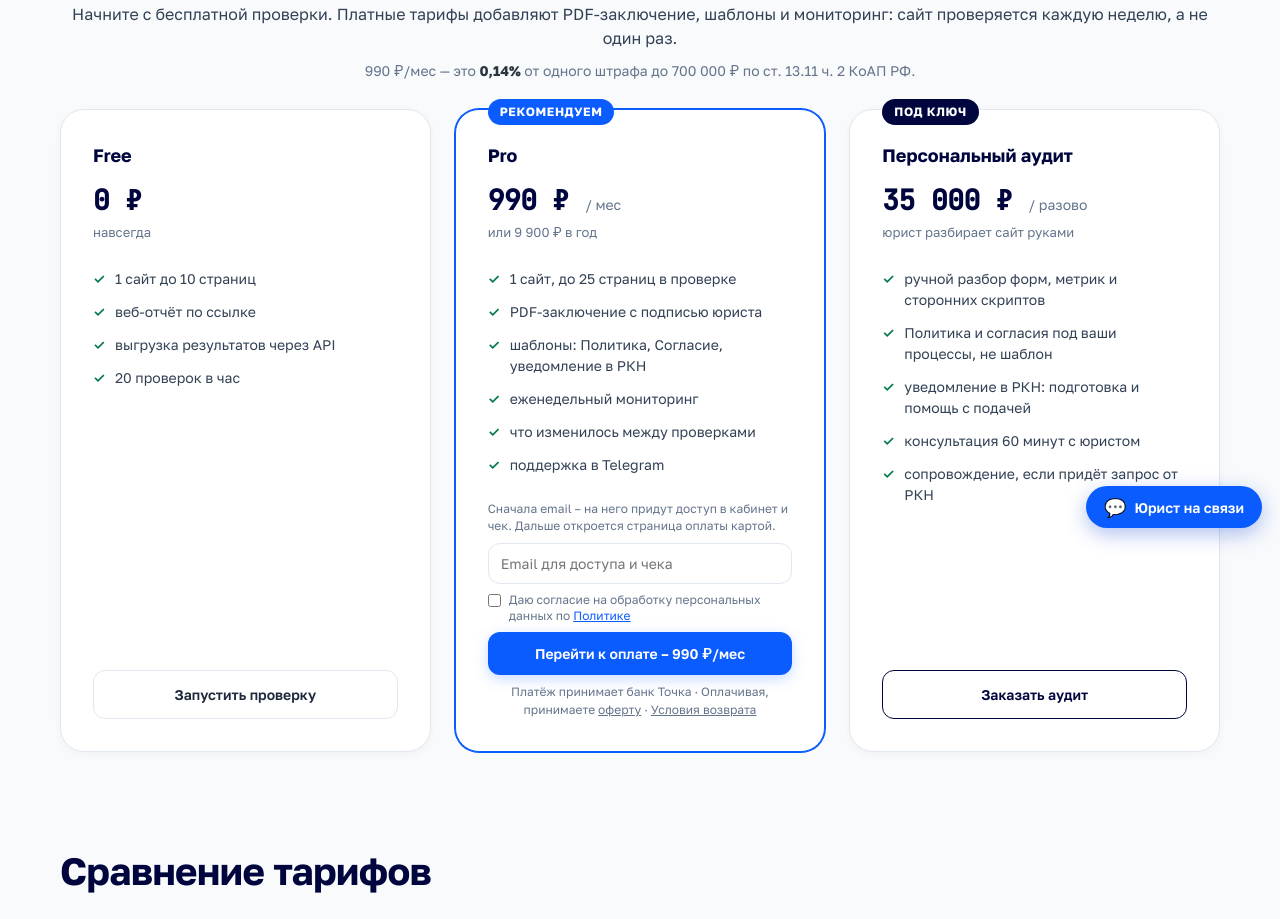
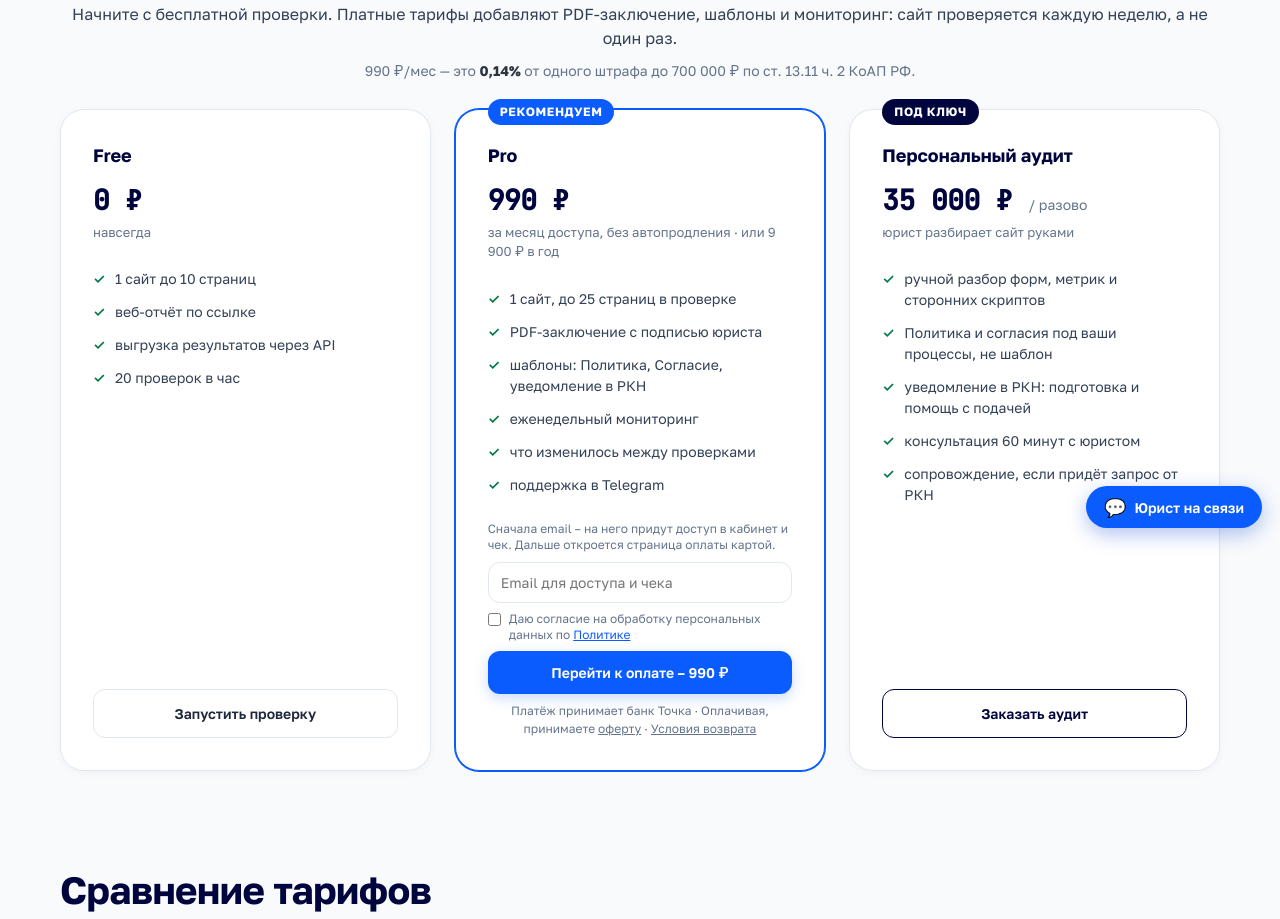
Before and after one commit to lawcheck/lawcheck, a FastAPI app: page /pricing in a window 1280 px wide. Shown: the part 254-1173 px from the top of the page. Run offline with FastAPI, Linux system fonts and the light colour scheme; data that the repository does not hold is empty.

Commit message:
fix(pricing): Pro первым на мобиле, цена без разнобоя с отчётом
Замер 05–19.08: 92 запуска проверки → 22 визита на /pricing → 2 заказа.
На мобиле 16 → 3 → 0. Смотрел страницу на 375px — видно, почему.

- Карточки в одну колонку шли Free → Pro, и нажавший в отчёте «Закрыть
  риск – 990 ₽» первым экраном получал Free за 0 ₽ с кнопкой «Запустить
  проверку». Кнопка оплаты лежала на 1430-м пикселе, теперь на 1038-м.
- В отчёте CTA обещает 990 ₽, здесь встречало «990 ₽ / мес» и кнопка
  «Перейти к оплате – 990 ₽/мес» — подписка там, где обещали разовый
  платёж. Периодичность не прячем, она ушла в подпись под ценой.
- Герой звал «начните с бесплатной проверки» и того, кто пришёл платить
  с готовым отчётом. Для таких — свой текст.

Co-Authored-By: Claude Opus 5 <noreply@anthropic.com>

```diff
--- a/lawcheck/web/templates/base.html
+++ b/lawcheck/web/templates/base.html
@@ -325,7 +325,11 @@
     .price-hero .price-math { margin-top: 10px; font-size: var(--t-m); color: var(--muted); }
     .price-hero .price-math strong { color: var(--risk); }
     .plans { display: grid; grid-template-columns: repeat(3, minmax(0, 1fr)); gap: var(--s-6); align-items: stretch; }
-    @media (max-width: 880px) { .plans { grid-template-columns: minmax(0, 1fr); } }
+    /* В одну колонку карточки встают стопкой, и пришедший платить упирается
+       сначала в Free с кнопкой «Запустить проверку» — шаг назад от того, за чем
+       он пришёл. На узком экране Pro поднимаем первым. */
+    @media (max-width: 880px) { .plans { grid-template-columns: minmax(0, 1fr); }
+                                .plans .plan.featured { order: -1; } }
     /* Колонка + flex:1 у списка: карточки одной высоты, кнопки в один ряд по низу */
     .plan { display: flex; flex-direction: column; position: relative; background: var(--surface); border: 1px solid var(--line); border-radius: var(--r-xl); padding: var(--s-7); }
     .plan.featured { border-color: var(--brand); box-shadow: 0 0 0 1px var(--brand); }
--- a/lawcheck/web/templates/pricing.html
+++ b/lawcheck/web/templates/pricing.html
@@ -41,8 +41,15 @@
   {# Без «единственный сервис»: превосходная степень без критерия сравнения и
      источника — риск по ст. 5 ч. 3 ФЗ «О рекламе», а формулировка уходит
      и в объявления Директа. Факт о нас работает без сравнения с рынком. #}
+  {% if scan_ctx %}
+  {# Пришедшему с отчёта «начните с бесплатной проверки» предлагает шаг назад:
+     проверку он уже сделал, за этим и пришёл. #}
+  <p>Проверка уже сделана – осталось решить, что делать с найденным. Pro открывает готовые
+     тексты исправлений, шаблоны документов и PDF-заключение с подписью юриста.</p>
+  {% else %}
   <p>Начните с бесплатной проверки. Платные тарифы добавляют PDF-заключение, шаблоны и мониторинг:
      сайт проверяется каждую неделю, а не один раз.</p>
+  {% endif %}
   <p class="price-math">990 ₽/мес — это <strong>0,14%</strong> от одного штрафа до 700 000 ₽ по ст. 13.11 ч. 2 КоАП РФ.</p>
 </section>
 
@@ -73,8 +80,8 @@
   <div class="plan featured">
     <span class="rec-badge">рекомендуем</span>
     <div class="name">Pro</div>
-    <div class="price">990 ₽ <small>/ мес</small></div>
-    <div class="price-note">или 9 900 ₽ в год</div>
+    <div class="price">990 ₽</div>
+    <div class="price-note">за месяц доступа, без автопродления · или 9 900 ₽ в год</div>
     <ul>
       <li>1 сайт, до 25 страниц в проверке</li>
       <li>PDF-заключение с подписью юриста</li>
@@ -96,7 +103,7 @@
         <span>Даю согласие на обработку персональных данных по
           <a href="/privacy" target="_blank" rel="noopener">Политике</a></span>
       </label>
-      <button type="submit" class="plan-cta primary">Перейти к оплате – 990 ₽/мес</button>
+      <button type="submit" class="plan-cta primary">Перейти к оплате – 990 ₽</button>
       <div class="buy-email-note">Платёж принимает банк Точка · Оплачивая, принимаете <a href="/oferta">оферту</a>
         · <a href="/oferta#vozvrat">Условия возврата</a></div>
     </form>
```
